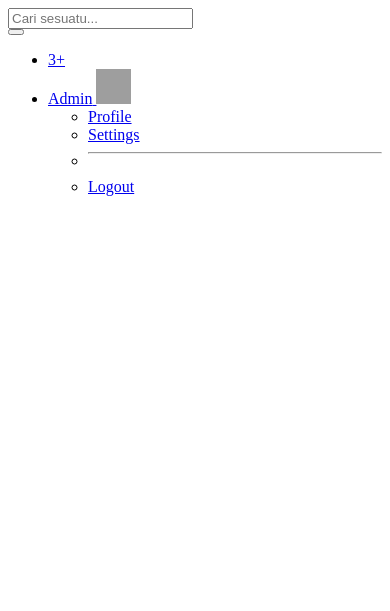
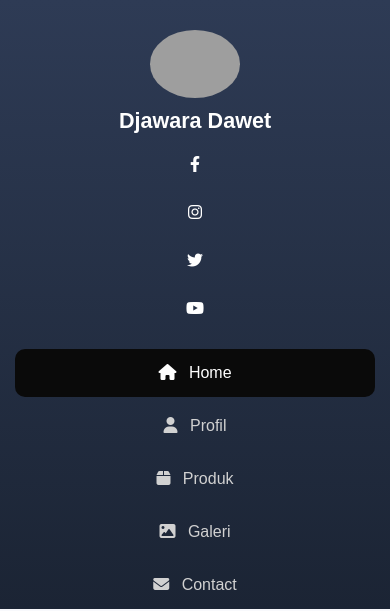
Before and after one commit to Luthfiaq/sistem_produksi_djawara_dawet, a PHP site: page /view/topbar.php in a window 390 px wide. Shown: the top 611 px of the page. Before the commit the page ends 196 px from the top, so only its background shows below. Run offline with PHP 8.4, Linux system fonts and the light colour scheme; some libraries are stand-ins or nearby versions; grey boxes are pictures that could not be loaded.

Commit message:
Update topbar.php

```diff
--- a/Sistem_Produksi_Web/view/topbar.php
+++ b/Sistem_Produksi_Web/view/topbar.php
@@ -1,43 +1,149 @@
-<!-- Topbar -->
-<nav class="navbar navbar-expand navbar-light bg-white shadow-sm px-4">
-    <!-- Search -->
-    <form class="d-none d-sm-inline-block form-inline mr-auto my-2 my-md-0 navbar-search">
-        <div class="input-group">
-            <input type="text" class="form-control border-0 small" placeholder="Cari sesuatu..." aria-label="Search">
-            <div class="input-group-append">
-                <button class="btn btn-primary" type="button">
-                    <i class="fas fa-search fa-sm"></i>
-                </button>
-            </div>
+<?php
+// Atur path dasar agar mudah digunakan
+$base_url = './';
+?>
+
+<!DOCTYPE html>
+<html lang="en">
+<head>
+    <meta charset="UTF-8">
+    <title>Home - Djawara Dawet</title>
+    <!-- Link Bootstrap & FontAwesome -->
+    <link rel="stylesheet" href="<?= $base_url ?>css/bootstrap.css">
+    <link rel="stylesheet" href="https://cdnjs.cloudflare.com/ajax/libs/font-awesome/6.4.0/css/all.min.css">
+
+    <style>
+        /* ====== STYLE UMUM ====== */
+        body {
+            margin: 0;
+            font-family: 'Poppins', sans-serif;
+            background-color: #f8f9fc;
+            color: #fff;
+        }
+
+        /* ====== SIDEBAR ====== */
+        .sidebar {
+            position: fixed;
+            top: 0;
+            left: 0;
+            height: 100%;
+            width: 230px;
+            background: linear-gradient(180deg, #2e3b55 0%, #1b2434 100%);
+            padding-top: 30px;
+            text-align: center;
+        }
+
+        .sidebar img {
+            width: 90px;
+            border-radius: 50%;
+            margin-bottom: 10px;
+        }
+
+        .sidebar h4 {
+            color: #fff;
+            font-weight: 700;
+        }
+
+        .sidebar a {
+            display: block;
+            color: #d1d1d1;
+            text-decoration: none;
+            padding: 12px;
+            margin: 5px 15px;
+            border-radius: 10px;
+            transition: 0.3s;
+        }
+
+        .sidebar a:hover,
+        .sidebar a.active {
+            background-color: #0a0a0a;
+            color: #fff;
+        }
+
+        /* ====== SOSIAL MEDIA ====== */
+        .sidebar .social-icons a {
+            color: #fff;
+            margin: 0 6px;
+            font-size: 16px;
+            transition: 0.3s;
+        }
+
+        .sidebar .social-icons a:hover {
+            color: #0e0e0f;
+        }
+
+        /* ====== KONTEN UTAMA ====== */
+        .content {
+            margin-left: 230px;
+            height: 100vh;
+            background: url('<?= $base_url ?>img/djawara-bg.jpg') no-repeat center center/cover;
+            display: flex;
+            align-items: center;
+            justify-content: center;
+            flex-direction: column;
+            text-align: center;
+            padding: 0 20px;
+        }
+
+        .content h1 {
+            font-size: 60px;
+            font-weight: 700;
+            text-shadow: 2px 2px 6px rgba(0,0,0,0.6);
+        }
+
+        .content p {
+            font-size: 22px;
+            color: #f1f1f1;
+            text-shadow: 1px 1px 4px rgba(0,0,0,0.6);
+        }
+
+        /* ====== RESPONSIVE ====== */
+        @media (max-width: 768px) {
+            .sidebar {
+                width: 100%;
+                height: auto;
+                position: relative;
+            }
+
+            .content {
+                margin-left: 0;
+                padding-top: 80px;
+            }
+
+            .content h1 {
+                font-size: 40px;
+            }
+
+            .content p {
+                font-size: 18px;
+            }
+        }
+    </style>
+</head>
+<body>
+    <!-- Sidebar -->
+    <div class="sidebar">
+        <img src="<?= $base_url ?>img/logo_djawara.png" alt="Logo Djawara Dawet">
+        <h4>Djawara Dawet</h4>
+
+        <div class="social-icons mb-3">
+            <a href="#"><i class="fab fa-facebook-f"></i></a>
+            <a href="#"><i class="fab fa-instagram"></i></a>
+            <a href="#"><i class="fab fa-twitter"></i></a>
+            <a href="#"><i class="fab fa-youtube"></i></a>
         </div>
-    </form>
 
-    <!-- Right Side -->
-    <ul class="navbar-nav ml-auto align-items-center">
+        <a href="<?= $base_url ?>home.php" class="active"><i class="fa fa-home me-2"></i> Home</a>
+        <a href="<?= $base_url ?>profil.php"><i class="fa fa-user me-2"></i> Profil</a>
+        <a href="<?= $base_url ?>produk.php"><i class="fa fa-box me-2"></i> Produk</a>
+        <a href="<?= $base_url ?>galeri.php"><i class="fa fa-image me-2"></i> Galeri</a>
+        <a href="<?= $base_url ?>contact.php"><i class="fa fa-envelope me-2"></i> Contact</a>
+    </div>
 
-        <!-- Notification Icon -->
-        <li class="nav-item mx-2">
-            <a class="nav-link" href="#">
-                <i class="fas fa-bell fa-fw"></i>
-                <span class="badge badge-danger badge-counter">3+</span>
-            </a>
-        </li>
-
-        <!-- User Info -->
-        <li class="nav-item dropdown no-arrow">
-            <a class="nav-link dropdown-toggle d-flex align-items-center" href="#" id="userDropdown" role="button"
-               data-bs-toggle="dropdown" aria-expanded="false">
-                <span class="mr-2 d-none d-lg-inline text-gray-600 small">Admin</span>
-                <img class="img-profile rounded-circle" src="../img/profile.jpg" width="35" height="35" alt="User">
-            </a>
-            <!-- Dropdown -->
-            <ul class="dropdown-menu dropdown-menu-end shadow animated--grow-in" aria-labelledby="userDropdown">
-                <li><a class="dropdown-item" href="#"><i class="fas fa-user fa-sm fa-fw mr-2 text-gray-400"></i> Profile</a></li>
-                <li><a class="dropdown-item" href="#"><i class="fas fa-cogs fa-sm fa-fw mr-2 text-gray-400"></i> Settings</a></li>
-                <li><hr class="dropdown-divider"></li>
-                <li><a class="dropdown-item" href="#"><i class="fas fa-sign-out-alt fa-sm fa-fw mr-2 text-gray-400"></i> Logout</a></li>
-            </ul>
-        </li>
-    </ul>
-</nav>
-<!-- End of Topbar -->
+    <!-- Konten Utama -->
+    <div class="content">
+        <h1>Djawara Dawet</h1>
+        <p>Rasa Klasik Segar Otentik</p>
+    </div>
+</body>
+</html>
```
